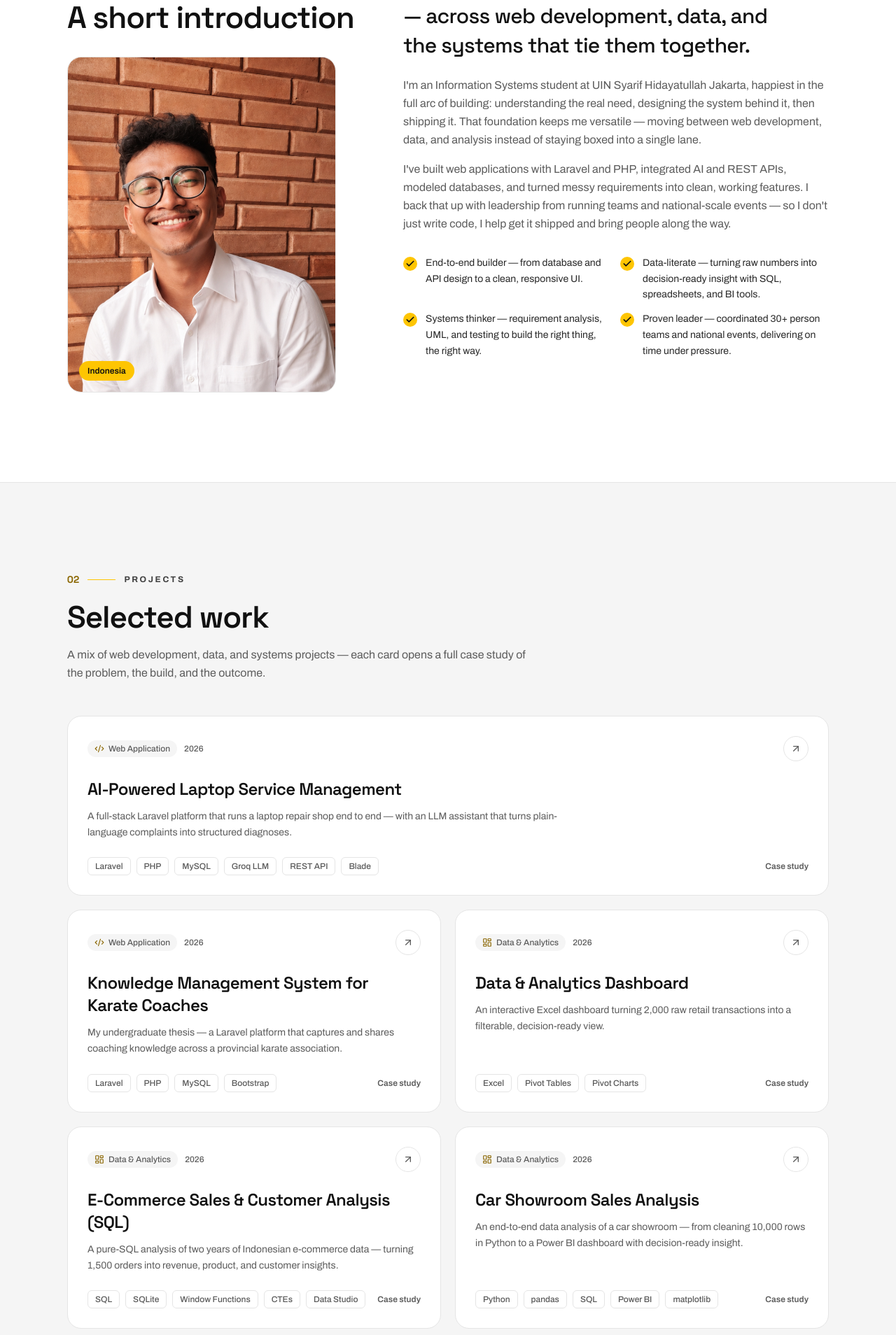
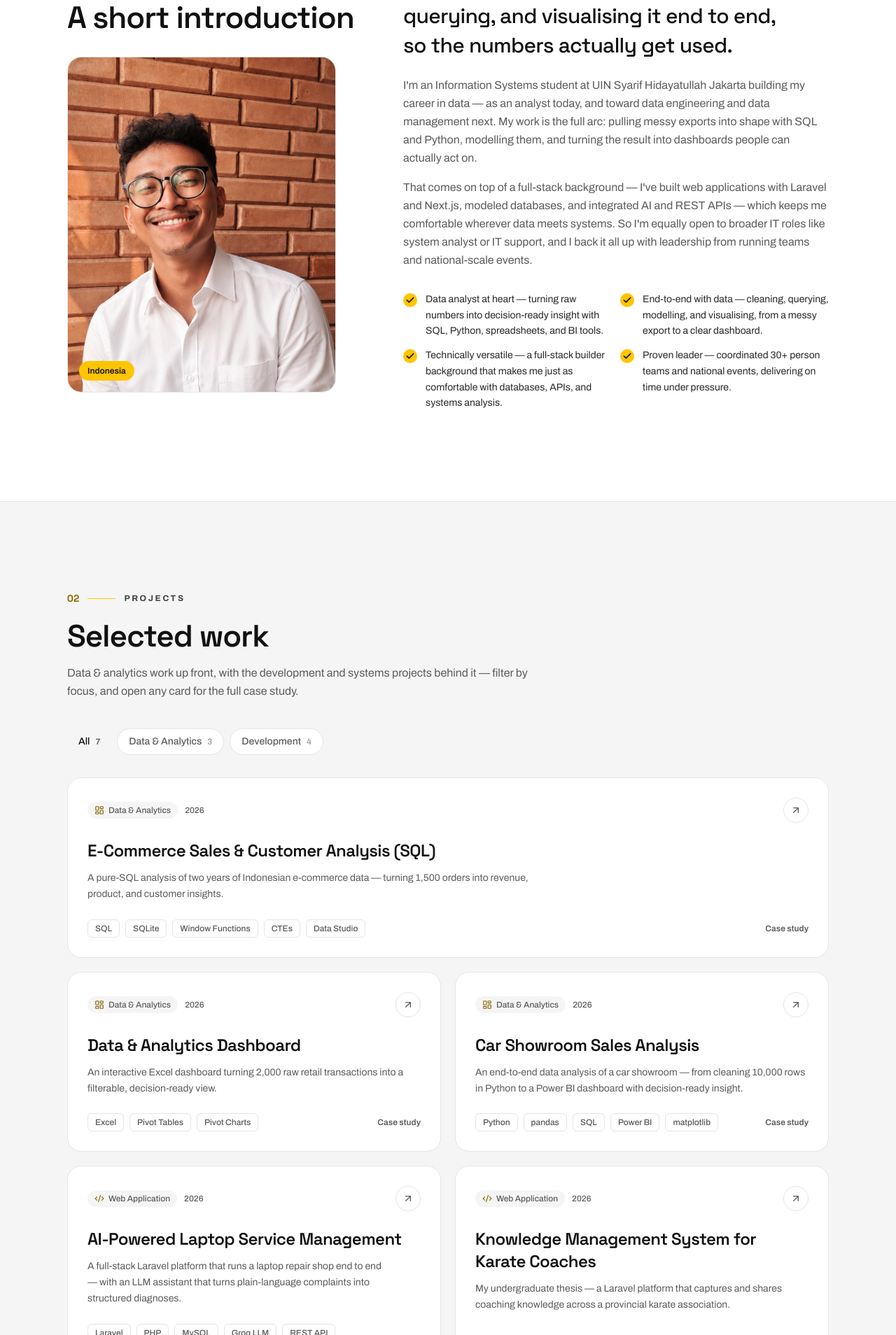
Before and after one commit to wdhdamar/wdhdamar-porto, a Next.js app: page / in a window 1280 px wide. Shown: the part 872-2780 px from the top of the page at 70% size. Built offline with nearby package versions, Linux system fonts and the light colour scheme.

Commit message:
pivot positioning to data and add project filter tabs

```diff
--- a/app/layout.tsx
+++ b/app/layout.tsx
@@ -22,21 +22,24 @@ export const metadata: Metadata = {
     template: "%s — Widhi Damar Anandito",
   },
   description:
-    "Portfolio of Widhi Damar Anandito — turning real problems into working solutions across web development, data, and the systems that tie them together.",
+    "Portfolio of Widhi Damar Anandito — a data analyst turning raw data into decisions with SQL, Python, and BI tools, backed by a full-stack systems background.",
   keywords: [
     "Widhi Damar Anandito",
     "Portfolio",
+    "Data Analyst",
+    "Data Engineer",
+    "Data Analytics",
+    "SQL",
+    "Python",
+    "Power BI",
     "Information Systems",
-    "Web Developer",
-    "Laravel Developer",
-    "Data Analyst",
     "Full-stack Developer",
   ],
   authors: [{ name: "Widhi Damar Anandito" }],
   openGraph: {
     title: "Widhi Damar Anandito — Portfolio",
     description:
-      "Turning real problems into working solutions across web development, data, and the systems that tie them together.",
+      "A data analyst turning raw data into decisions with SQL, Python, and BI tools, backed by a full-stack systems background.",
     type: "website",
   },
 };
--- a/app/opengraph-image.tsx
+++ b/app/opengraph-image.tsx
@@ -1,7 +1,7 @@
 import { ImageResponse } from "next/og";
 
 export const alt =
-  "Widhi Damar Anandito — Information Systems. Web development, data, and the systems that tie them together.";
+  "Widhi Damar Anandito — Data & Analytics. Turning raw data into decisions with SQL, Python, and BI tools.";
 export const size = { width: 1200, height: 630 };
 export const contentType = "image/png";
 
@@ -69,8 +69,8 @@ export default function OpengraphImage() {
               maxWidth: 900,
             }}
           >
-            Information Systems — web development, data, and the systems in
-            between.
+            Data &amp; Analytics — turning raw data into decisions with SQL,
+            Python, and BI tools.
           </div>
           <div
             style={{
--- a/components/sections/about.tsx
+++ b/components/sections/about.tsx
@@ -37,27 +37,27 @@ export function About() {
           <div className="lg:col-span-7">
             <Reveal delay={0.05}>
               <p className="font-display text-2xl font-medium leading-snug tracking-tight text-balance sm:text-3xl">
-                I turn real problems into working solutions — across web
-                development, data, and the systems that tie them together.
+                I turn raw data into decisions — cleaning, querying, and
+                visualising it end to end, so the numbers actually get used.
               </p>
             </Reveal>
             <Reveal delay={0.12}>
               <div className="mt-6 space-y-4 text-base leading-relaxed text-muted text-pretty">
                 <p>
                   I&apos;m an Information Systems student at UIN Syarif
-                  Hidayatullah Jakarta, happiest in the full arc of building:
-                  understanding the real need, designing the system behind it,
-                  then shipping it. That foundation keeps me versatile — moving
-                  between web development, data, and analysis instead of staying
-                  boxed into a single lane.
+                  Hidayatullah Jakarta building my career in data — as an analyst
+                  today, and toward data engineering and data management next. My
+                  work is the full arc: pulling messy exports into shape with SQL
+                  and Python, modelling them, and turning the result into
+                  dashboards people can actually act on.
                 </p>
                 <p>
-                  I&apos;ve built web applications with Laravel and PHP,
-                  integrated AI and REST APIs, modeled databases, and turned
-                  messy requirements into clean, working features. I back that up
-                  with leadership from running teams and national-scale events —
-                  so I don&apos;t just write code, I help get it shipped and bring
-                  people along the way.
+                  That comes on top of a full-stack background — I&apos;ve built
+                  web applications with Laravel and Next.js, modeled databases,
+                  and integrated AI and REST APIs — which keeps me comfortable
+                  wherever data meets systems. So I&apos;m equally open to broader
+                  IT roles like system analyst or IT support, and I back it all up
+                  with leadership from running teams and national-scale events.
                 </p>
               </div>
             </Reveal>
--- a/components/sections/projects.tsx
+++ b/components/sections/projects.tsx
@@ -1,9 +1,10 @@
 "use client";
 
+import { useMemo, useState } from "react";
 import Link from "next/link";
-import { motion, useReducedMotion } from "framer-motion";
+import { AnimatePresence, motion, useReducedMotion } from "framer-motion";
 import { ArrowUpRight, Code2, LayoutDashboard, Palette } from "lucide-react";
-import { projects, type ProjectType } from "@/lib/data";
+import { projects, projectTypeLabels, type ProjectType } from "@/lib/data";
 import { SectionHeading } from "@/components/ui/section-heading";
 
 const typeIcon: Record<ProjectType, typeof Code2> = {
@@ -12,21 +13,41 @@ const typeIcon: Record<ProjectType, typeof Code2> = {
   design: Palette,
 };
 
+/** Data-first ordering for both the "All" view and the filter chips. */
+const typeOrder: Record<ProjectType, number> = { data: 0, code: 1, design: 2 };
+
+type Filter = "all" | ProjectType;
+
 export function Projects() {
   const reduce = useReducedMotion();
+  const [filter, setFilter] = useState<Filter>("all");
 
-  const container = {
-    hidden: {},
-    show: { transition: { staggerChildren: 0.1 } },
-  };
-  const item = {
-    hidden: reduce ? { opacity: 0 } : { opacity: 0, y: 20 },
-    show: {
-      opacity: 1,
-      y: 0,
-      transition: { duration: 0.5, ease: [0.22, 1, 0.36, 1] as const },
-    },
-  };
+  // Project types actually present, ordered data-first, each with a count.
+  const availableTypes = useMemo(() => {
+    const counts = new Map<ProjectType, number>();
+    for (const p of projects) counts.set(p.type, (counts.get(p.type) ?? 0) + 1);
+    return [...counts.keys()]
+      .sort((a, b) => typeOrder[a] - typeOrder[b])
+      .map((type) => ({ type, count: counts.get(type)! }));
+  }, []);
+
+  // Featured first, then data-first, filtered to the active chip.
+  const visible = useMemo(() => {
+    const sorted = [...projects].sort((a, b) => {
+      if (!!a.featured !== !!b.featured) return a.featured ? -1 : 1;
+      return typeOrder[a.type] - typeOrder[b.type];
+    });
+    return filter === "all" ? sorted : sorted.filter((p) => p.type === filter);
+  }, [filter]);
+
+  const chips: { value: Filter; label: string; count: number }[] = [
+    { value: "all", label: "All", count: projects.length },
+    ...availableTypes.map(({ type, count }) => ({
+      value: type as Filter,
+      label: projectTypeLabels[type],
+      count,
+    })),
+  ];
 
   return (
     <section
@@ -38,22 +59,57 @@ export function Projects() {
           index="02"
           eyebrow="Projects"
           title="Selected work"
-          description="A mix of web development, data, and systems projects — each card opens a full case study of the problem, the build, and the outcome."
+          description="Data & analytics work up front, with the development and systems projects behind it — filter by focus, and open any card for the full case study."
         />
 
-        <motion.div
-          variants={container}
-          initial="hidden"
-          whileInView="show"
-          viewport={{ once: true, margin: "0px 0px -100px 0px" }}
-          className="mt-12 grid gap-5 sm:grid-cols-2"
+        {/* Filter chips */}
+        <div className="mt-10 flex flex-wrap gap-2">
+          {chips.map((chip) => {
+            const isActive = filter === chip.value;
+            return (
+              <button
+                key={chip.value}
+                type="button"
+                onClick={() => setFilter(chip.value)}
+                aria-pressed={isActive}
+                className={`relative inline-flex items-center gap-2 rounded-full px-4 py-2 text-sm font-medium transition-colors ${
+                  isActive
+                    ? "text-accent-foreground"
+                    : "border border-border bg-background text-muted hover:border-accent hover:text-foreground"
+                }`}
               >
-          {projects.map((project) => {
+                {isActive && (
+                  <motion.span
+                    layoutId="project-filter-active"
+                    className="absolute inset-0 -z-10 rounded-full bg-accent"
+                    transition={{ type: "spring", stiffness: 380, damping: 30 }}
+                  />
+                )}
+                {chip.label}
+                <span
+                  className={`tabular-nums text-xs font-semibold ${
+                    isActive ? "text-accent-foreground/70" : "text-foreground/40"
+                  }`}
+                >
+                  {chip.count}
+                </span>
+              </button>
+            );
+          })}
+        </div>
+
+        <div className="mt-8 grid gap-5 sm:grid-cols-2">
+          <AnimatePresence mode="popLayout">
+            {visible.map((project) => {
               const Icon = typeIcon[project.type];
               return (
                 <motion.article
                   key={project.slug}
-                variants={item}
+                  layout
+                  initial={reduce ? { opacity: 0 } : { opacity: 0, y: 20 }}
+                  animate={{ opacity: 1, y: 0 }}
+                  exit={reduce ? { opacity: 0 } : { opacity: 0, scale: 0.96 }}
+                  transition={{ duration: 0.4, ease: [0.22, 1, 0.36, 1] }}
                   className={`group relative flex flex-col overflow-hidden rounded-2xl border border-border bg-background p-6 transition-colors hover:border-accent sm:p-7 ${
                     project.featured ? "sm:col-span-2" : ""
                   }`}
@@ -105,7 +161,8 @@ export function Projects() {
                 </motion.article>
               );
             })}
-        </motion.div>
+          </AnimatePresence>
+        </div>
       </div>
     </section>
   );
--- a/lib/data.ts
+++ b/lib/data.ts
@@ -2,12 +2,12 @@ export const siteConfig = {
   name: "Widhi Damar Anandito",
   shortName: "Widhi Damar Anandito",
   initials: "WD",
-  role: "Information Systems · Web & Data",
+  role: "Data & Analytics",
   tagline:
-    "I turn real problems into working solutions across web development, data, and the systems that tie them together.",
+    "I turn raw data into decisions — cleaning, querying, and visualising it end to end with SQL, Python, and BI tools.",
   location: "Indonesia",
   email: "wdhdamar@gmail.com",
-  availability: "Open to new opportunities",
+  availability: "Open to data & analytics roles",
   socials: {
     github: "https://github.com/wdhdamar",
     linkedin: "https://www.linkedin.com/in/widhi-damar-anandito/",
@@ -26,14 +26,14 @@ export const navLinks = [
 
 export const stats = [
   { value: "3.67", label: "GPA" },
-  { value: "5", label: "Projects built" },
-  { value: "30+", label: "People led" },
+  { value: "14K+", label: "Rows analyzed" },
+  { value: "3", label: "Data dashboards" },
 ];
 
 export const highlights = [
-  "End-to-end builder — from database and API design to a clean, responsive UI.",
-  "Data-literate — turning raw numbers into decision-ready insight with SQL, spreadsheets, and BI tools.",
-  "Systems thinker — requirement analysis, UML, and testing to build the right thing, the right way.",
+  "Data analyst at heart — turning raw numbers into decision-ready insight with SQL, Python, spreadsheets, and BI tools.",
+  "End-to-end with data — cleaning, querying, modelling, and visualising, from a messy export to a clear dashboard.",
+  "Technically versatile — a full-stack builder background that makes me just as comfortable with databases, APIs, and systems analysis.",
   "Proven leader — coordinated 30+ person teams and national events, delivering on time under pressure.",
 ];
 
@@ -105,7 +105,6 @@ export const projects: Project[] = [
     year: "2026",
     category: "Web Application",
     type: "code",
-    featured: true,
     links: [
       {
         type: "repo",
@@ -201,6 +200,7 @@ export const projects: Project[] = [
     year: "2026",
     category: "Data & Analytics",
     type: "data",
+    featured: true,
     links: [
       {
         type: "dashboard",
@@ -474,29 +474,6 @@ export type SkillGroup = {
 
 export const skillGroups: SkillGroup[] = [
   {
-    category: "Languages & Frameworks",
-    skills: [
-      "PHP",
-      "Laravel",
-      "CodeIgniter",
-      "JavaScript",
-      "TypeScript",
-      "React",
-      "Next.js",
-      "Python",
-    ],
-  },
-  {
-    category: "Frontend & UI",
-    skills: [
-      "Tailwind CSS",
-      "Bootstrap",
-      "Blade",
-      "HTML & CSS",
-      "Responsive Design",
-    ],
-  },
-  {
     category: "Databases & Data",
     skills: [
       "SQL (Joins, Window Functions, CTE)",
@@ -514,6 +491,29 @@ export const skillGroups: SkillGroup[] = [
       "Excel (PivotTables & Power Query)",
       "matplotlib",
       "KPI Dashboards",
+    ],
+  },
+  {
+    category: "Languages & Frameworks",
+    skills: [
+      "Python",
+      "SQL",
+      "TypeScript",
+      "JavaScript",
+      "PHP",
+      "Laravel",
+      "React",
+      "Next.js",
+    ],
+  },
+  {
+    category: "Frontend & UI",
+    skills: [
+      "Tailwind CSS",
+      "Bootstrap",
+      "Blade",
+      "HTML & CSS",
+      "Responsive Design",
     ],
   },
   {
```
Lines whose indentation alone changed are shown as unchanged.
